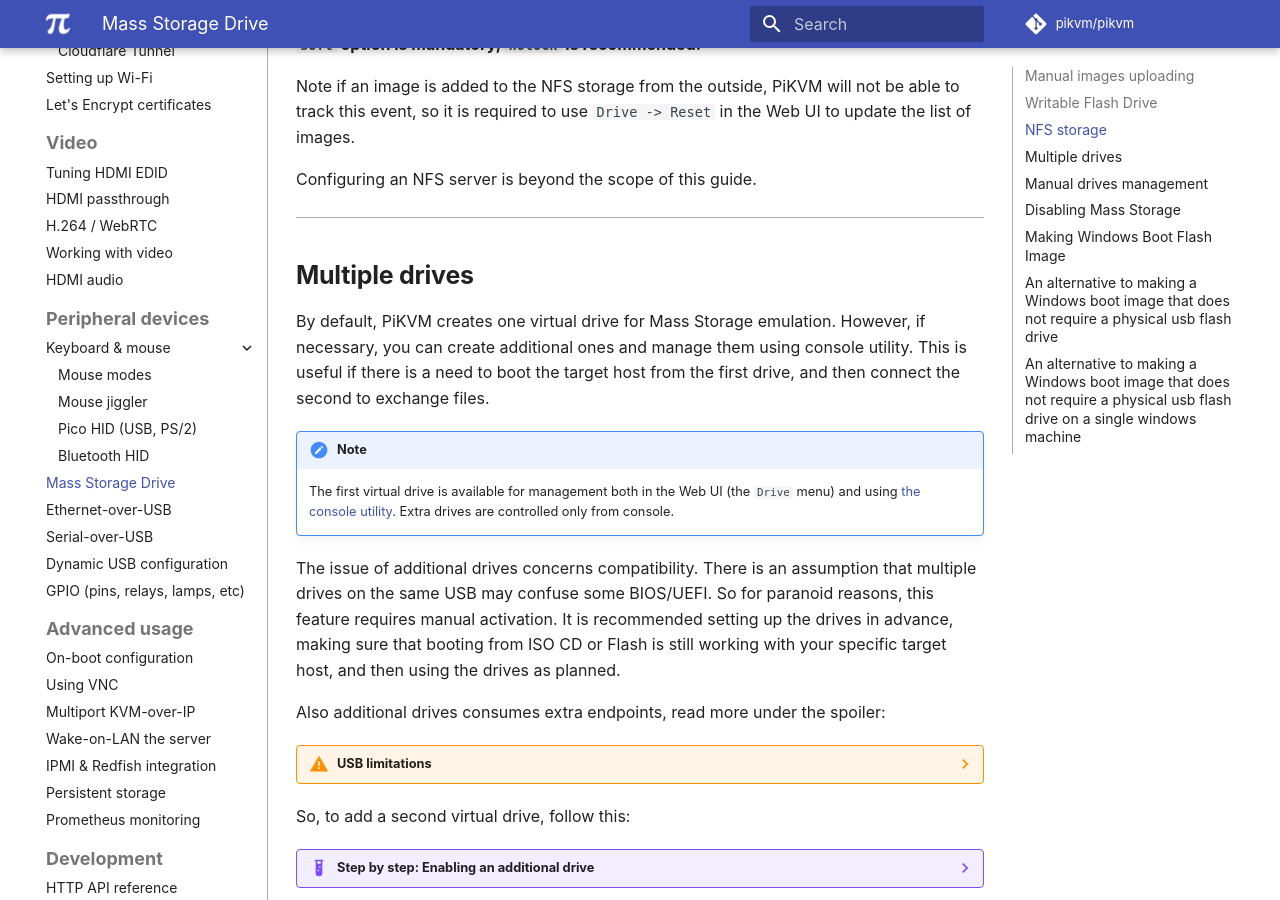
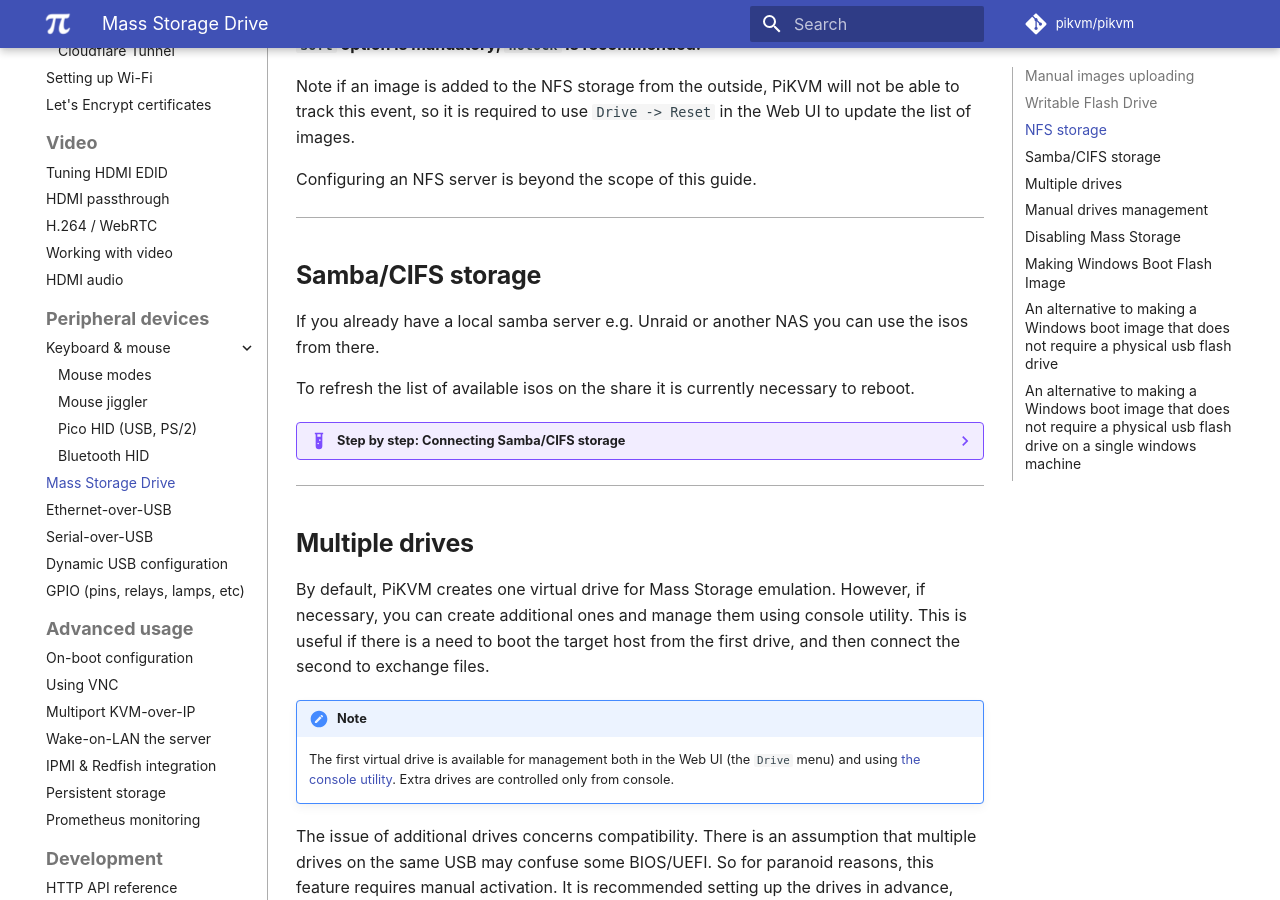
Before and after one commit to pikvm/pikvm, an MkDocs documentation site: the page built from docs/msd.md, in a window 1280 px wide and 900 px high, scrolled down 2877 px. Built offline with MkDocs 1.6.1 and Material for MkDocs 9.7.7, drawn with Linux system fonts in a browser that asks for light colours; some web fonts are replaced; comment, search, counter and statistics services are not loaded.

Commit message:
Add MSD section for samba (#1340)

````diff
--- a/docs/msd.md
+++ b/docs/msd.md
@@ -187,6 +187,38 @@
 `Drive -> Reset` in the Web UI to update the list of images.
 
 Configuring an NFS server is beyond the scope of this guide.
+
+
+-----
+## Samba/CIFS storage
+
+If you already have a local samba server e.g. Unraid or another NAS you can use the isos from there.
+
+To refresh the list of available isos on the share it is currently necessary to reboot.
+
+??? example "Step by step: Connecting Samba/CIFS storage"
+
+    1. Update OS:
+
+        {!_update_os.md!}
+
+    2. Make some preparations:
+
+        ```console
+        [root@pikvm ~]# rw
+        [root@pikvm ~]# pacman -S cifs-utils
+        [root@pikvm ~]# kvmd-helper-otgmsd-remount rw
+        [root@pikvm ~]# mkdir -p /var/lib/kvmd/msd/isos
+        [root@pikvm ~]# kvmd-helper-otgmsd-remount ro
+        ```
+
+    2. Add Samba/CIFS shares to `/etc/fstab`:
+
+        ```fstab
+        //192.168.0.1/isos   /var/lib/kvmd/msd/isos   cifs  guest,_netdev,nofail 0 0
+        ```
+
+    3. Perform `reboot` to apply all changes.
 
 
 -----
````
